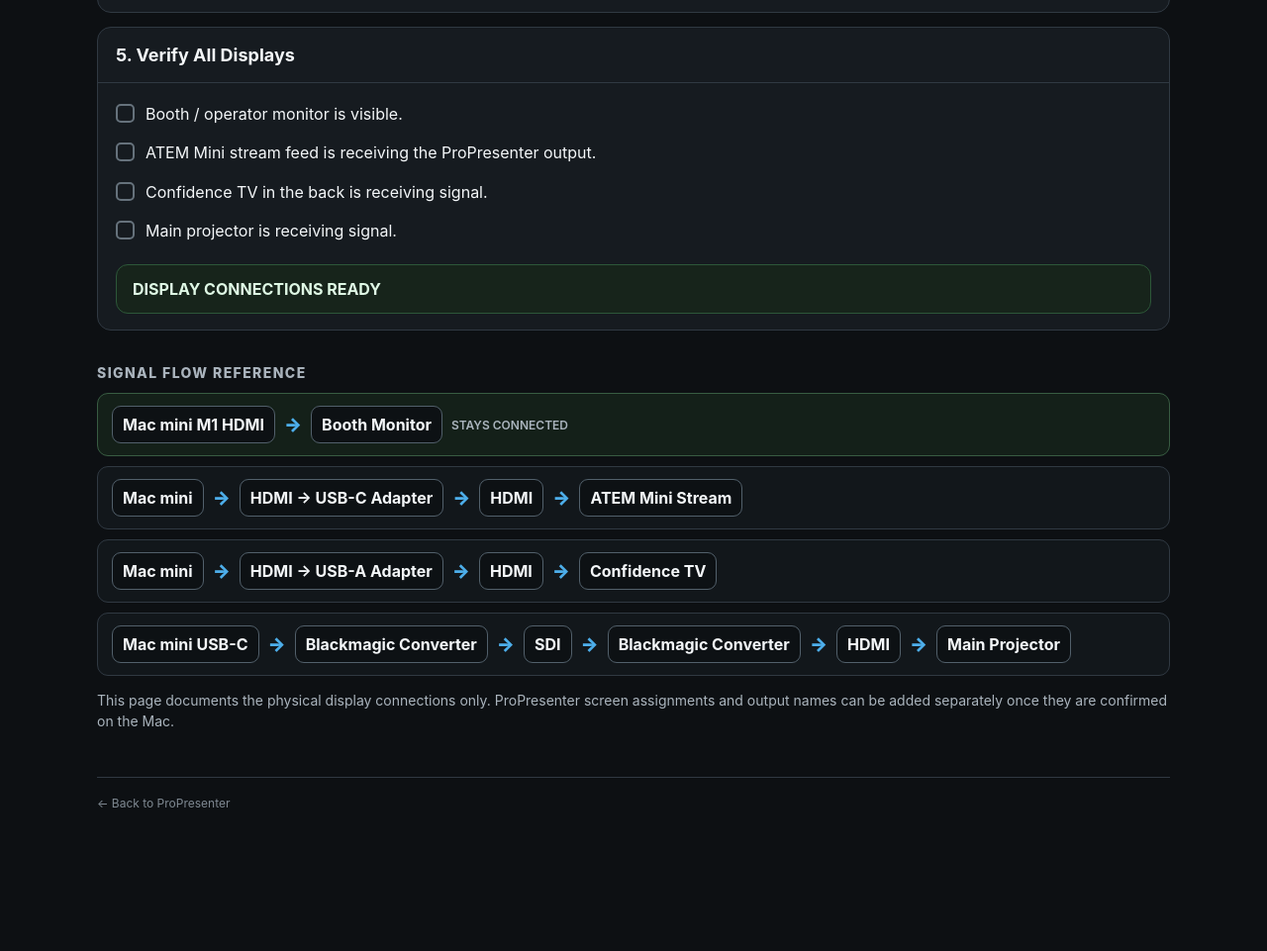
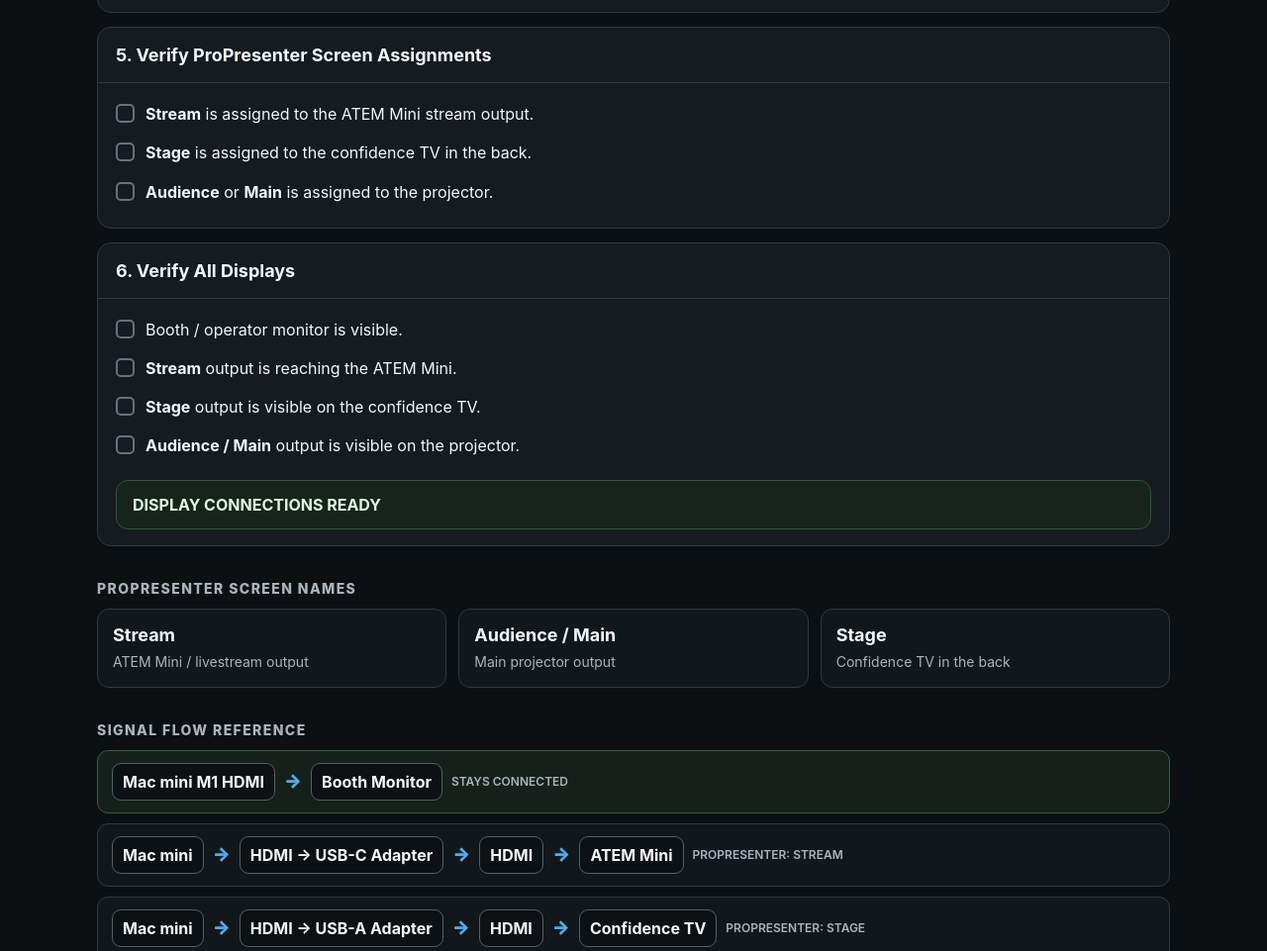
Before and after one commit to samuelr1114/CCI-Production, a plain HTML site: page pro-presenter/setup.html in a window 1280 px wide. Shown: the part 1000-1961 px from the top of the page at 99% size. Before the commit the page ends 1879 px from the top, so only its background shows below. Drawn offline with Linux system fonts and the light colour scheme.

Commit message:
Add ProPresenter screen names to setup guide

```diff
--- a/pro-presenter/setup.html
+++ b/pro-presenter/setup.html
@@ -3,7 +3,7 @@
 <meta charset="utf-8"><meta name="viewport" content="width=device-width,initial-scale=1">
 <title>ProPresenter Setup | Media & Production Team</title><link rel="stylesheet" href="../styles.css">
 <style>
-.flow{display:grid;gap:10px;margin:12px 0}.flowline{display:flex;align-items:center;gap:9px;flex-wrap:wrap;padding:12px 14px;background:#12171b;border:1px solid var(--line);border-radius:11px}.node{padding:8px 10px;border:1px solid #52606b;border-radius:9px;background:#0d1114;font-weight:700}.arrowflow{color:var(--blue);font-size:19px;font-weight:900}.tag{font-size:12px;color:var(--muted);font-weight:600}.always{border-color:#385c42;background:#142019}.note{color:var(--muted);font-size:14px;line-height:1.5}.signal-title{font-size:14px;font-weight:800;margin:18px 0 8px;color:#dbe2e7}@media(max-width:700px){.flowline{align-items:stretch}.arrowflow{align-self:center}}
+.flow{display:grid;gap:10px;margin:12px 0}.flowline{display:flex;align-items:center;gap:9px;flex-wrap:wrap;padding:12px 14px;background:#12171b;border:1px solid var(--line);border-radius:11px}.node{padding:8px 10px;border:1px solid #52606b;border-radius:9px;background:#0d1114;font-weight:700}.arrowflow{color:var(--blue);font-size:19px;font-weight:900}.tag{font-size:12px;color:var(--muted);font-weight:600}.always{border-color:#385c42;background:#142019}.note{color:var(--muted);font-size:14px;line-height:1.5}.signal-title{font-size:14px;font-weight:800;margin:18px 0 8px;color:#dbe2e7}.screen-grid{display:grid;grid-template-columns:repeat(3,1fr);gap:12px;margin-top:12px}.screen-card{border:1px solid var(--line);background:#12171b;border-radius:12px;padding:15px}.screen-card b{display:block;font-size:18px;margin-bottom:6px}.screen-card span{color:var(--muted);font-size:14px;line-height:1.45}@media(max-width:700px){.flowline{align-items:stretch}.arrowflow{align-self:center}.screen-grid{grid-template-columns:1fr}}
 </style>
 </head><body><main class="wrap">
 <div class="breadcrumb"><a href="../">Media & Production Team</a><span>›</span><a href="./">ProPresenter</a><span>›</span><span>Setup</span></div>
@@ -32,22 +32,34 @@
 <div class="item"><span class="box"></span><span>At the projector, verify the second Blackmagic converter changes the SDI signal back to HDMI and feeds the projector.</span></div>
 </div></section>
 
-<section class="step"><h2>5. Verify All Displays</h2><div class="items">
+<section class="step"><h2>5. Verify ProPresenter Screen Assignments</h2><div class="items">
+<div class="item"><span class="box"></span><span><b>Stream</b> is assigned to the ATEM Mini stream output.</span></div>
+<div class="item"><span class="box"></span><span><b>Stage</b> is assigned to the confidence TV in the back.</span></div>
+<div class="item"><span class="box"></span><span><b>Audience</b> or <b>Main</b> is assigned to the projector.</span></div>
+</div></section>
+
+<section class="step"><h2>6. Verify All Displays</h2><div class="items">
 <div class="item"><span class="box"></span><span>Booth / operator monitor is visible.</span></div>
-<div class="item"><span class="box"></span><span>ATEM Mini stream feed is receiving the ProPresenter output.</span></div>
-<div class="item"><span class="box"></span><span>Confidence TV in the back is receiving signal.</span></div>
-<div class="item"><span class="box"></span><span>Main projector is receiving signal.</span></div>
+<div class="item"><span class="box"></span><span><b>Stream</b> output is reaching the ATEM Mini.</span></div>
+<div class="item"><span class="box"></span><span><b>Stage</b> output is visible on the confidence TV.</span></div>
+<div class="item"><span class="box"></span><span><b>Audience / Main</b> output is visible on the projector.</span></div>
 <div class="callout"><b>DISPLAY CONNECTIONS READY</b></div>
 </div></section>
+</div>
+
+<div class="section-title">ProPresenter Screen Names</div>
+<div class="screen-grid">
+<div class="screen-card"><b>Stream</b><span>ATEM Mini / livestream output</span></div>
+<div class="screen-card"><b>Audience / Main</b><span>Main projector output</span></div>
+<div class="screen-card"><b>Stage</b><span>Confidence TV in the back</span></div>
 </div>
 
 <div class="section-title">Signal Flow Reference</div>
 <div class="flow">
 <div class="flowline always"><span class="node">Mac mini M1 HDMI</span><span class="arrowflow">→</span><span class="node">Booth Monitor</span><span class="tag">STAYS CONNECTED</span></div>
-<div class="flowline"><span class="node">Mac mini</span><span class="arrowflow">→</span><span class="node">HDMI → USB-C Adapter</span><span class="arrowflow">→</span><span class="node">HDMI</span><span class="arrowflow">→</span><span class="node">ATEM Mini Stream</span></div>
-<div class="flowline"><span class="node">Mac mini</span><span class="arrowflow">→</span><span class="node">HDMI → USB-A Adapter</span><span class="arrowflow">→</span><span class="node">HDMI</span><span class="arrowflow">→</span><span class="node">Confidence TV</span></div>
-<div class="flowline"><span class="node">Mac mini USB-C</span><span class="arrowflow">→</span><span class="node">Blackmagic Converter</span><span class="arrowflow">→</span><span class="node">SDI</span><span class="arrowflow">→</span><span class="node">Blackmagic Converter</span><span class="arrowflow">→</span><span class="node">HDMI</span><span class="arrowflow">→</span><span class="node">Main Projector</span></div>
+<div class="flowline"><span class="node">Mac mini</span><span class="arrowflow">→</span><span class="node">HDMI → USB-C Adapter</span><span class="arrowflow">→</span><span class="node">HDMI</span><span class="arrowflow">→</span><span class="node">ATEM Mini</span><span class="tag">PROPRESENTER: STREAM</span></div>
+<div class="flowline"><span class="node">Mac mini</span><span class="arrowflow">→</span><span class="node">HDMI → USB-A Adapter</span><span class="arrowflow">→</span><span class="node">HDMI</span><span class="arrowflow">→</span><span class="node">Confidence TV</span><span class="tag">PROPRESENTER: STAGE</span></div>
+<div class="flowline"><span class="node">Mac mini USB-C</span><span class="arrowflow">→</span><span class="node">Blackmagic Converter</span><span class="arrowflow">→</span><span class="node">SDI</span><span class="arrowflow">→</span><span class="node">Blackmagic Converter</span><span class="arrowflow">→</span><span class="node">HDMI</span><span class="arrowflow">→</span><span class="node">Main Projector</span><span class="tag">PROPRESENTER: AUDIENCE / MAIN</span></div>
 </div>
-<p class="note">This page documents the physical display connections only. ProPresenter screen assignments and output names can be added separately once they are confirmed on the Mac.</p>
 <div class="footer"><a href="./">← Back to ProPresenter</a></div>
 </main></body></html>
```
